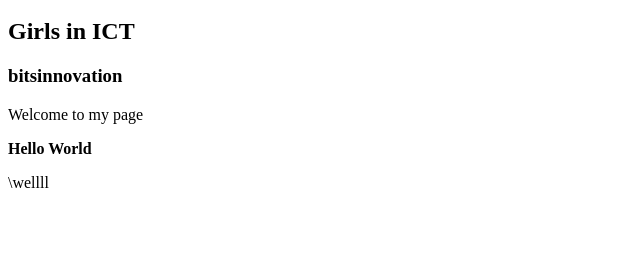
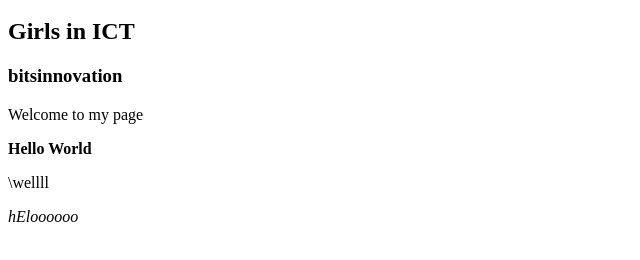
Before and after one commit to sabuzooc/gitandgithub, a plain HTML site: page home.html in a window 1280 px wide. Shown: the part 48-308 px from the top of the page, without its empty margins (0-640 px from the left). Drawn offline with Linux system fonts and the light colour scheme.

Commit message:
messgae added

```diff
--- a/home.html
+++ b/home.html
@@ -10,5 +10,6 @@
 <p> Welcome to my page </p>
 <b> Hello World </b>
 <p>\wellll</p>
+<i> hEloooooo </i>
 </body>
 </html>
```
